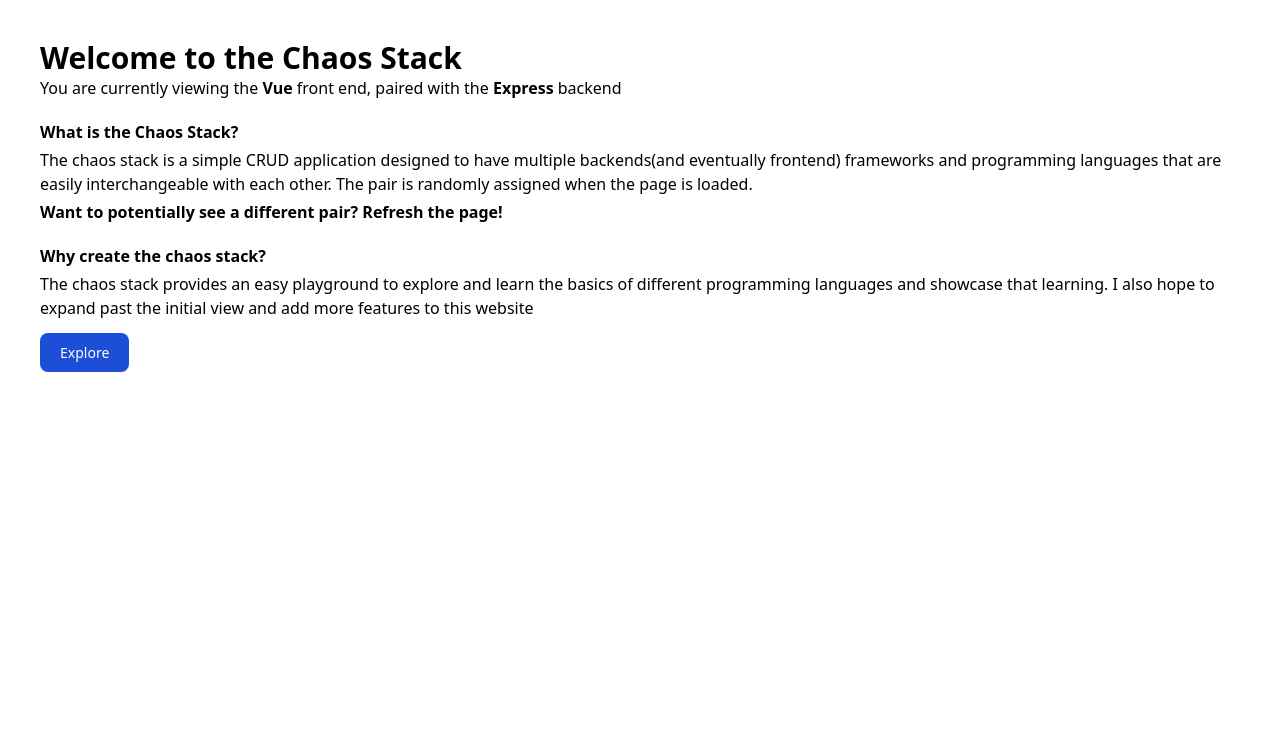
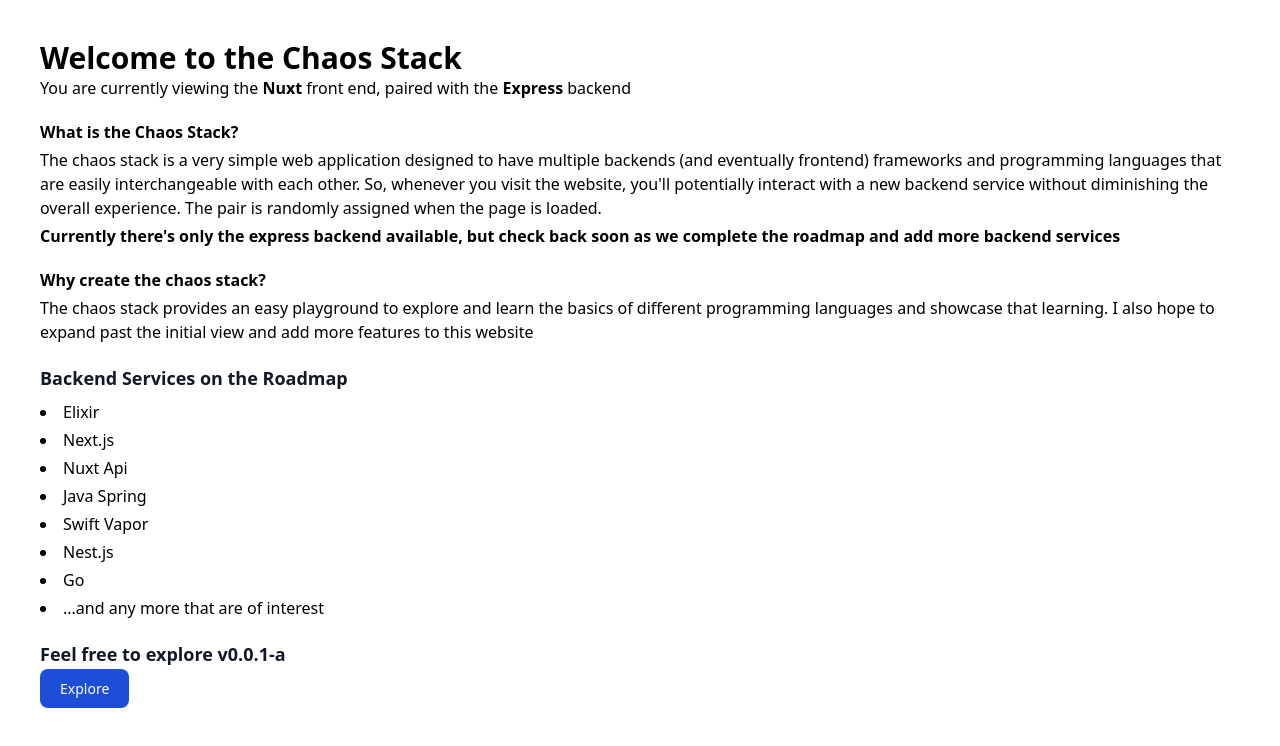
Before and after one commit to Ben-Hilger/chaos-stack, a Nuxt app in the folder web-vue/: page / in a window 1280 px wide. Shown: the top 746 px of the page. Built offline with nearby package versions, Linux system fonts and the light colour scheme.

Commit message:
fix: api error. Add spinning indicator to buttons

```diff
--- a/web-vue/components/AppHeader.vue
+++ b/web-vue/components/AppHeader.vue
@@ -3,8 +3,15 @@ const chaosStore = useChaosStore()
 </script>
 
 <template>
-  <div class="border-b border-black w-full flex flex-col items-center">
-    <span class="text-3xl font-bold mb-0.5">Chaos Stack</span>
-    <span class="text-sm mb-0.5">Currently powered by Vue and {{ chaosStore.apiService.selectedApiProvider }}</span>
+  <div class="border-b border-black w-full flex justify-center items-center gap-10 pb-3">
+    <div class="flex flex-col items-center">
+      <a href="/" class="text-3xl font-bold mb-0.5">Chaos Stack</a>
+      <span class="text-sm mb-0.5">Powered by Nuxt and {{ chaosStore.apiService.selectedApiProvider }}</span>
+    </div>
+    <a href="https://github.com/Ben-Hilger/chaos-stack" target="_blank">
+      <svg class="w-10 h-10 text-gray-800 dark:text-white border border-black rounded p-2" aria-hidden="true" xmlns="http://www.w3.org/2000/svg" width="24" height="24" fill="currentColor" viewBox="0 0 24 24">
+        <path fill-rule="evenodd" d="M12.006 2a9.847 9.847 0 0 0-6.484 2.44 10.32 10.32 0 0 0-3.393 6.17 10.48 10.48 0 0 0 1.317 6.955 10.045 10.045 0 0 0 5.4 4.418c.504.095.683-.223.683-.494 0-.245-.01-1.052-.014-1.908-2.78.62-3.366-1.21-3.366-1.21a2.711 2.711 0 0 0-1.11-1.5c-.907-.637.07-.621.07-.621.317.044.62.163.885.346.266.183.487.426.647.71.135.253.318.476.538.655a2.079 2.079 0 0 0 2.37.196c.045-.52.27-1.006.635-1.37-2.219-.259-4.554-1.138-4.554-5.07a4.022 4.022 0 0 1 1.031-2.75 3.77 3.77 0 0 1 .096-2.713s.839-.275 2.749 1.05a9.26 9.26 0 0 1 5.004 0c1.906-1.325 2.74-1.05 2.74-1.05.37.858.406 1.828.101 2.713a4.017 4.017 0 0 1 1.029 2.75c0 3.939-2.339 4.805-4.564 5.058a2.471 2.471 0 0 1 .679 1.897c0 1.372-.012 2.477-.012 2.814 0 .272.18.592.687.492a10.05 10.05 0 0 0 5.388-4.421 10.473 10.473 0 0 0 1.313-6.948 10.32 10.32 0 0 0-3.39-6.165A9.847 9.847 0 0 0 12.007 2Z" clip-rule="evenodd"/>
+      </svg>
+    </a>
   </div>
 </template>
--- /dev/null
+++ b/web-vue/components/AppSpinner.vue
@@ -0,0 +1,6 @@
+<template>
+  <svg aria-hidden="true" role="status" class="inline w-4 h-4 me-3 text-white animate-spin" viewBox="0 0 100 101" fill="none" xmlns="http://www.w3.org/2000/svg">
+    <path d="M100 50.5908C100 78.2051 77.6142 100.591 50 100.591C22.3858 100.591 0 78.2051 0 50.5908C0 22.9766 22.3858 0.59082 50 0.59082C77.6142 0.59082 100 22.9766 100 50.5908ZM9.08144 50.5908C9.08144 73.1895 27.4013 91.5094 50 91.5094C72.5987 91.5094 90.9186 73.1895 90.9186 50.5908C90.9186 27.9921 72.5987 9.67226 50 9.67226C27.4013 9.67226 9.08144 27.9921 9.08144 50.5908Z" fill="#E5E7EB"/>
+    <path d="M93.9676 39.0409C96.393 38.4038 97.8624 35.9116 97.0079 33.5539C95.2932 28.8227 92.871 24.3692 89.8167 20.348C85.8452 15.1192 80.8826 10.7238 75.2124 7.41289C69.5422 4.10194 63.2754 1.94025 56.7698 1.05124C51.7666 0.367541 46.6976 0.446843 41.7345 1.27873C39.2613 1.69328 37.813 4.19778 38.4501 6.62326C39.0873 9.04874 41.5694 10.4717 44.0505 10.1071C47.8511 9.54855 51.7191 9.52689 55.5402 10.0491C60.8642 10.7766 65.9928 12.5457 70.6331 15.2552C75.2735 17.9648 79.3347 21.5619 82.5849 25.841C84.9175 28.9121 86.7997 32.2913 88.1811 35.8758C89.083 38.2158 91.5421 39.6781 93.9676 39.0409Z" fill="currentColor"/>
+  </svg>
+</template>
--- a/web-vue/components/EntryView.vue
+++ b/web-vue/components/EntryView.vue
@@ -12,6 +12,8 @@ const newEntryAmount = ref<number | null>(null)
 const newEntryName = ref<number | null>(null)
 const hasAddEntryError = ref<boolean>(false)
 
+const isAddingEntry = ref<boolean>(false)
+
 const chaosStore = useChaosStore()
 
 const canAddNewEntry = computed(() => {
@@ -22,9 +24,9 @@ async function addNewEntry() {
   if (!canAddNewEntry.value) {
     return
   }
-
+  isAddingEntry.value = true
   try {
-    await chaosStore.apiService.post("entry",
+    await chaosStore.apiService.post("api/entry",
         { name: newEntryName.value, userId: props.verifiedUserId, amount: newEntryAmount.value })
     data.value.push([newEntryAmount.value, newEntryName.value])
     newEntryName.value = null
@@ -32,6 +34,8 @@ async function addNewEntry() {
   } catch (error) {
     hasAddEntryError.value = true
     console.log(error)
+  } finally {
+    isAddingEntry.value = false
   }
 }
 
@@ -48,7 +52,7 @@ async function loadEntriesForUser() {
     return
   }
   try {
-    const response: any[] = await chaosStore.apiService.get("entry", {userId: props.verifiedUserId})
+    const response: any[] = await chaosStore.apiService.get("api/entry", {userId: props.verifiedUserId})
     response.forEach((item) => {
       data.value.push([item.amount, item.name])
     })
@@ -77,7 +81,10 @@ watch(() => props.verifiedUserId, () => {
       <AppInput v-model="newEntryAmount" type="number" id="amount"></AppInput>
       <label for="amount" class="mt-3 block mb-2 text-sm font-medium text-gray-900 dark:text-white">Name</label>
       <AppInput v-model="newEntryName" type="text" id="amount"></AppInput>
-      <AppButton class="mt-3" v-on:click="addNewEntry" v-bind:is-disabled="!canAddNewEntry">Add Entry</AppButton>
+      <AppButton class="mt-3" v-on:click="addNewEntry" v-bind:is-disabled="!canAddNewEntry">
+        <AppSpinner v-if="isAddingEntry"></AppSpinner>
+        Add Entry
+      </AppButton>
       <div v-if="hasAddEntryError" class="mt-3 text-red-500">
         There was an issue adding a new entry, please try again later
       </div>
--- a/web-vue/pages/chaos.vue
+++ b/web-vue/pages/chaos.vue
@@ -1,32 +1,42 @@
 <script lang="ts" setup>
 import { ref } from 'vue';
-import AppHeader from "~/components/AppHeader.vue";
-import EntryView from "~/components/EntryView.vue";
+import AppSpinner from "~/components/AppSpinner.vue";
+
+enum LoadingState {
+  NONE, VERIFYING_USER_ID, GENERATING_USER_ID
+}
 
 const chaosStore = useChaosStore()
 
 const userId = ref<string | null>(null)
 const verifiedUserId = ref<string | null>(null)
 const hadVerificationError = ref<boolean>(false)
+const loadingState = ref<LoadingState>(LoadingState.NONE)
 
 async function verifyUserId() {
   if (!userId.value) {
     return
   }
+  loadingState.value = LoadingState.VERIFYING_USER_ID
   try {
-      await chaosStore.apiService.put("user", {userId: userId.value})
+    await chaosStore.apiService.put("api/user", {userId: userId.value})
     verifiedUserId.value = userId.value
   } catch (error) {
     hadVerificationError.value = true
+  } finally {
+    loadingState.value = LoadingState.NONE
   }
 }
 
 async function generateUserId() {
+  loadingState.value = LoadingState.GENERATING_USER_ID
   try {
-      const response = await chaosStore.apiService.post("user")
+    const response = await chaosStore.apiService.post("api/user")
     verifiedUserId.value = response.uuid
   } catch (error) {
     hadVerificationError.value = true
+  } finally {
+    loadingState.value = LoadingState.NONE
   }
 }
 
@@ -35,6 +45,15 @@ const hadVerificationError = ref<boolean>(false)
 <template>
   <div class="mt-5 w-full h-full flex-col flex justify-start items-center">
     <AppHeader></AppHeader>
+    <div class="mt-3 w-8/12 text-center">
+      <template v-if="verifiedUserId">
+        Now, to interact with the randomly selected backend service, you can add new entries to this table<br>
+        Please keep in mind this is still in it's very early stages, and will be changing a lot over the coming month.
+      </template>
+      <template v-else>
+        To begin, please generate a new user id, or enter a previous user id if you've been here before.<br> Only this user id is stored, we will never ask for personal information.
+      </template>
+    </div>
     <div class="flex justify-center flex-col mt-3 w-8/12">
       <template v-if="verifiedUserId">
         <EntryView v-bind:verified-user-id="verifiedUserId"></EntryView>
@@ -44,8 +63,14 @@ const hadVerificationError = ref<boolean>(false)
         <input v-model="userId" type="text" id="user_id"
           class="bg-gray-50 border border-gray-300 text-gray-900 text-sm rounded-lg focus:ring-blue-500 focus:border-blue-500 block p-2.5 dark:bg-gray-700 dark:border-gray-600 dark:placeholder-gray-400 dark:text-white dark:focus:ring-blue-500 dark:focus:border-blue-500" />
         <span v-if="hadVerificationError" class="text-red-500 text-sm">The user id you entered wasn't valid. Please try again</span>
-        <AppButton class="mt-3" v-on:click="verifyUserId" v-bind:is-disabled="!userId || userId.length === 0">Verify User Id</AppButton>
-        <AppButton v-on:click="generateUserId">Generate User Id</AppButton>
+        <AppButton class="mt-3" v-on:click="verifyUserId" v-bind:is-disabled="!userId || userId.length === 0">
+          <AppSpinner v-if="loadingState === LoadingState.VERIFYING_USER_ID"></AppSpinner>
+          Verify User Id
+        </AppButton>
+        <AppButton v-on:click="generateUserId">
+          <AppSpinner v-if="loadingState === LoadingState.GENERATING_USER_ID"></AppSpinner>
+          Generate User Id
+        </AppButton>
       </template>
     </div>
   </div>
--- a/web-vue/pages/index.vue
+++ b/web-vue/pages/index.vue
@@ -5,17 +5,31 @@
 <template>
   <div class="p-10">
     <div class="text-3xl font-bold">Welcome to the Chaos Stack</div>
-    <div>You are currently viewing the <b>Vue</b> front end, paired with the <b>Express</b> backend</div>
+    <div>You are currently viewing the <b>Nuxt</b> front end, paired with the <b>Express</b> backend</div>
     <div class="mt-5 mb-1 font-bold">What is the Chaos Stack?</div>
-    <div>The chaos stack is a simple CRUD application designed to have multiple backends(and eventually frontend)
-      frameworks and programming languages that are easily interchangeable with each other. The pair is randomly
+    <div>The chaos stack is a very simple web application designed to have multiple backends (and eventually frontend)
+      frameworks and programming languages that are easily interchangeable with each other. So, whenever you visit the website, you'll potentially interact with a new backend service without diminishing the overall experience. The pair is randomly
       assigned when the page is loaded.</div>
-    <div class="font-semibold mt-1"> Want to potentially see a different pair? Refresh the page!</div>
+    <div class="font-semibold mt-1">Currently there's only the express backend available, but check back soon as we complete the roadmap and add more backend services</div>
     <div class="mt-5 mb-1 font-bold">Why create the chaos stack?</div>
     <div class="mb-5">
       The chaos stack provides an easy playground to explore and learn the basics of different programming languages and
       showcase that learning. I also hope to expand past the initial view and add more features to this website
     </div>
+    <div>
+      <h2 class="mb-2 text-lg font-semibold text-gray-900 dark:text-white">Backend Services on the Roadmap</h2>
+      <ul class="max-w-md space-y-1  list-disc list-inside dark:text-gray-400">
+        <li>Elixir</li>
+        <li>Next.js</li>
+        <li>Nuxt Api</li>
+        <li>Java Spring</li>
+        <li>Swift Vapor</li>
+        <li>Nest.js</li>
+        <li>Go</li>
+        <li>...and any more that are of interest</li>
+      </ul>
+    </div>
+    <h2 class="mb-2 text-lg font-semibold text-gray-900 dark:text-white my-5">Feel free to explore v0.0.1-a</h2>
     <a href="/chaos"
       class="text-white bg-blue-700 hover:bg-blue-800 focus:ring-4 focus:ring-blue-300 font-medium rounded-lg text-sm px-5 py-2.5 me-2 mb-2 dark:bg-blue-600 dark:hover:bg-blue-700 focus:outline-none dark:focus:ring-blue-800">Explore</a>
 
```
Also changed, not shown: 2 other files (tests, documents, lock files or other folders). Lines whose indentation alone changed are shown as unchanged.
